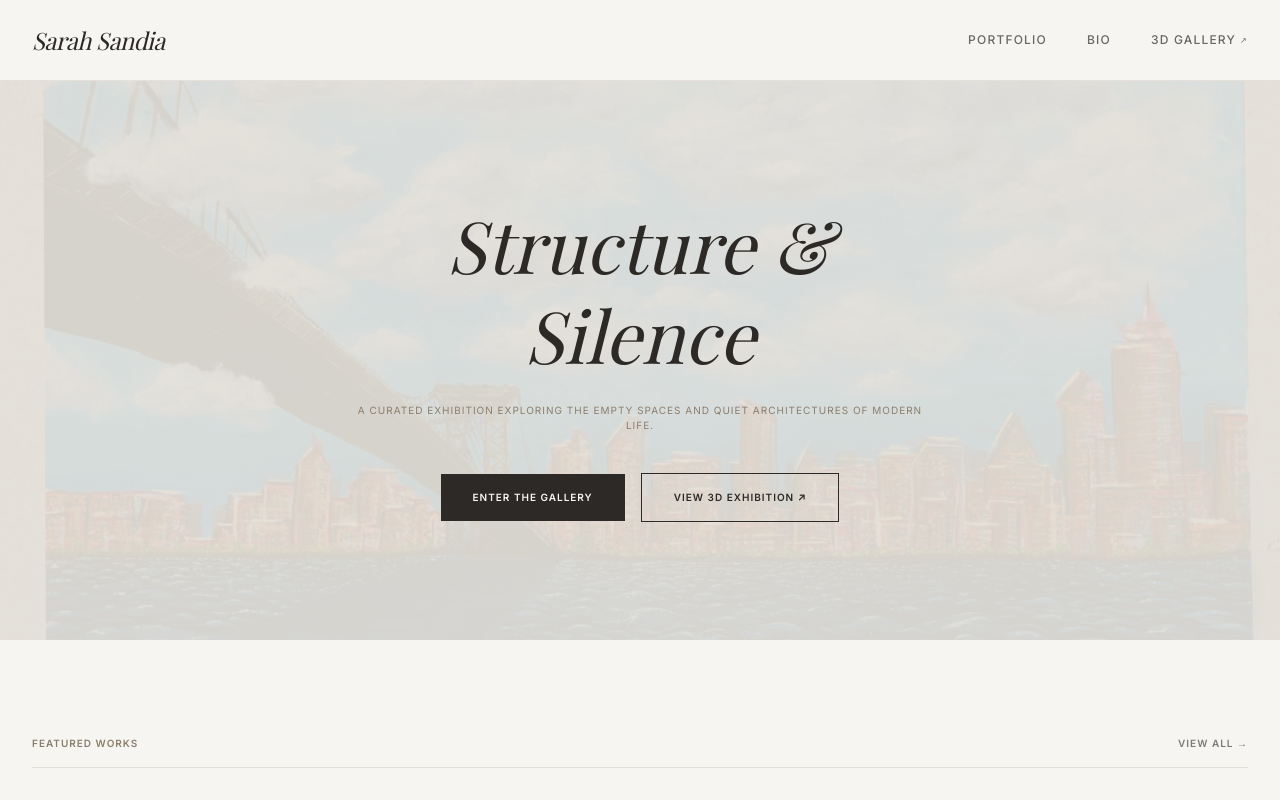
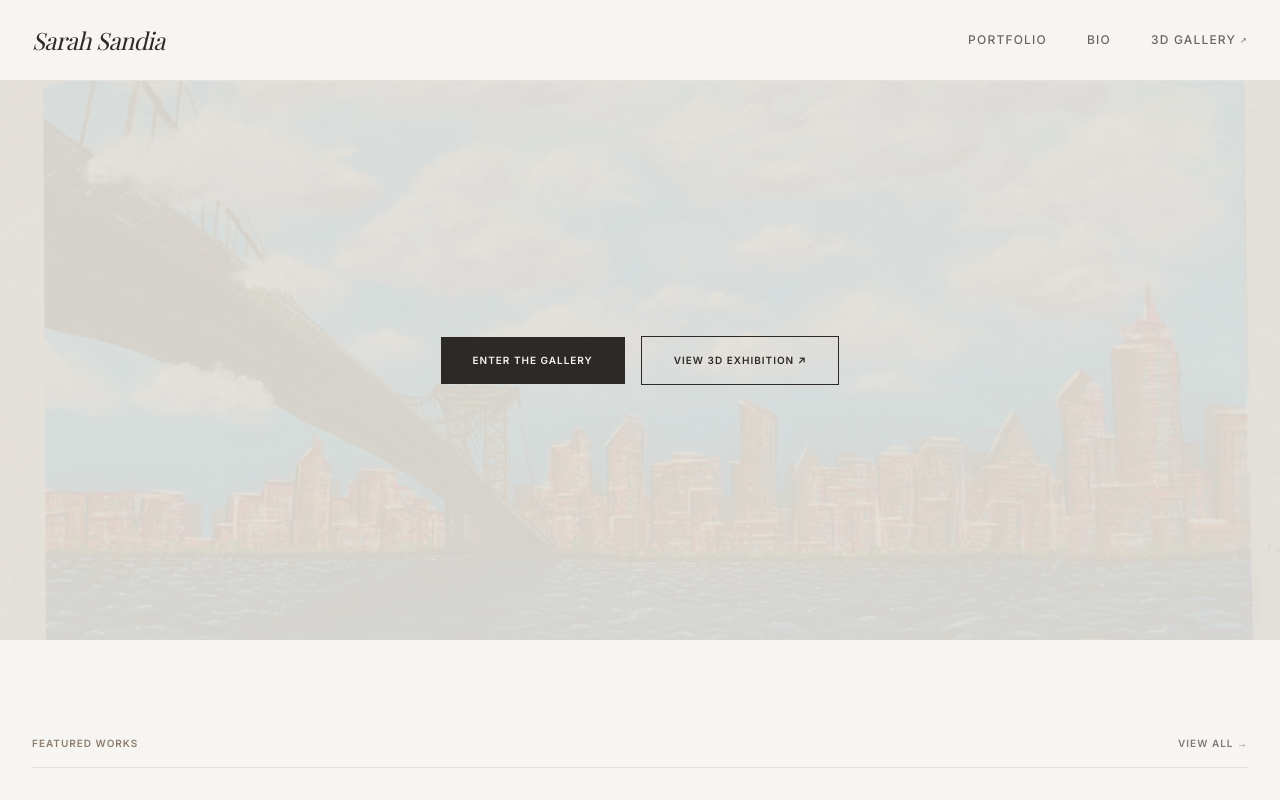
Before and after one commit to Msap96/Sarah-Gallery, a React (Vite) app: page / in a window 1280 px wide. Shown: the top 800 px of the page. Built offline with nearby package versions, Linux system fonts and the light colour scheme; a web font is replaced by a local one.

Commit message:
all images cycled through now

```diff
--- a/src/pages/Home.tsx
+++ b/src/pages/Home.tsx
@@ -7,7 +7,7 @@ import { motion, AnimatePresence } from 'motion/react';
 export const Home: React.FC = () => {
   const { artworks } = useGallery();
   const featuredWorks = artworks.filter(art => art.featured).slice(0, 3);
-  const heroImages = featuredWorks.map(work => work.imageUrl);
+  const heroImages = artworks.map(work => work.imageUrl);
   const [heroIndex, setHeroIndex] = useState(0);
 
   useEffect(() => {
@@ -43,26 +43,10 @@ export const Home: React.FC = () => {
           )}
         </AnimatePresence>
         <div className="relative z-10 text-center px-4 max-w-3xl mx-auto">
-          <motion.h1
-            initial={{ opacity: 0, y: 30 }}
-            animate={{ opacity: 1, y: 0 }}
-            transition={{ duration: 0.8, delay: 0.2 }}
-            className="font-serif text-5xl md:text-7xl italic text-[#2D2926] mb-6 leading-tight"
-          >
-            Structure &<br />Silence
-          </motion.h1>
-          <motion.p
-            initial={{ opacity: 0, y: 20 }}
-            animate={{ opacity: 1, y: 0 }}
-            transition={{ duration: 0.8, delay: 0.4 }}
-            className="text-[10px] uppercase tracking-widest text-[#8C7E6D] mb-10 max-w-xl mx-auto"
-          >
-            A curated exhibition exploring the empty spaces and quiet architectures of modern life.
-          </motion.p>
           <motion.div
             initial={{ opacity: 0 }}
             animate={{ opacity: 1 }}
-            transition={{ duration: 0.8, delay: 0.6 }}
+            transition={{ duration: 0.8, delay: 0.2 }}
             className="flex flex-col sm:flex-row justify-center items-center gap-4"
           >
             <NavLink
```
